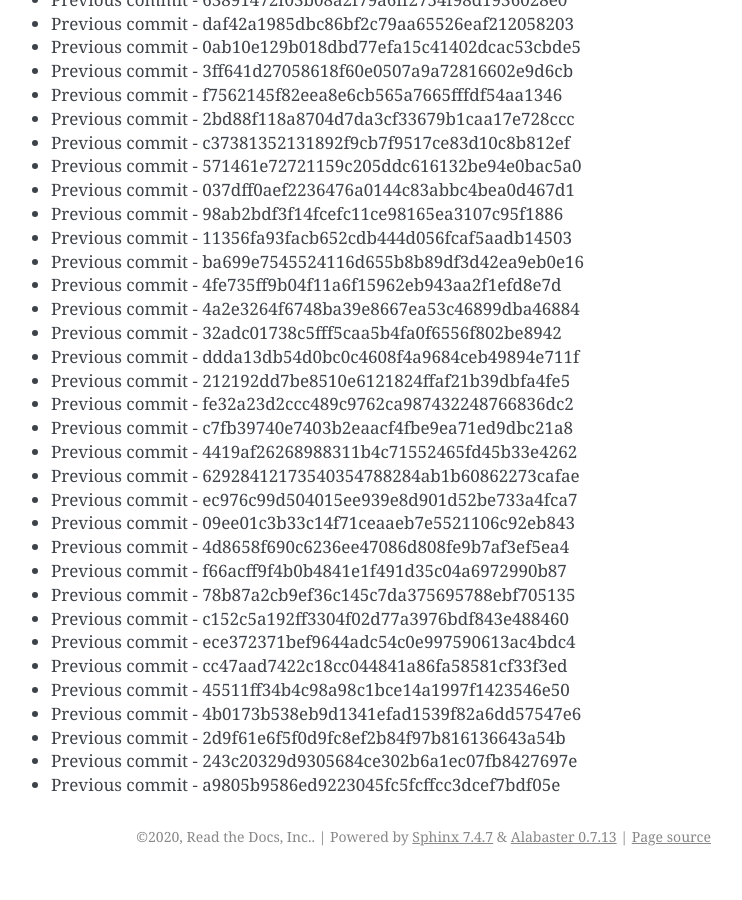
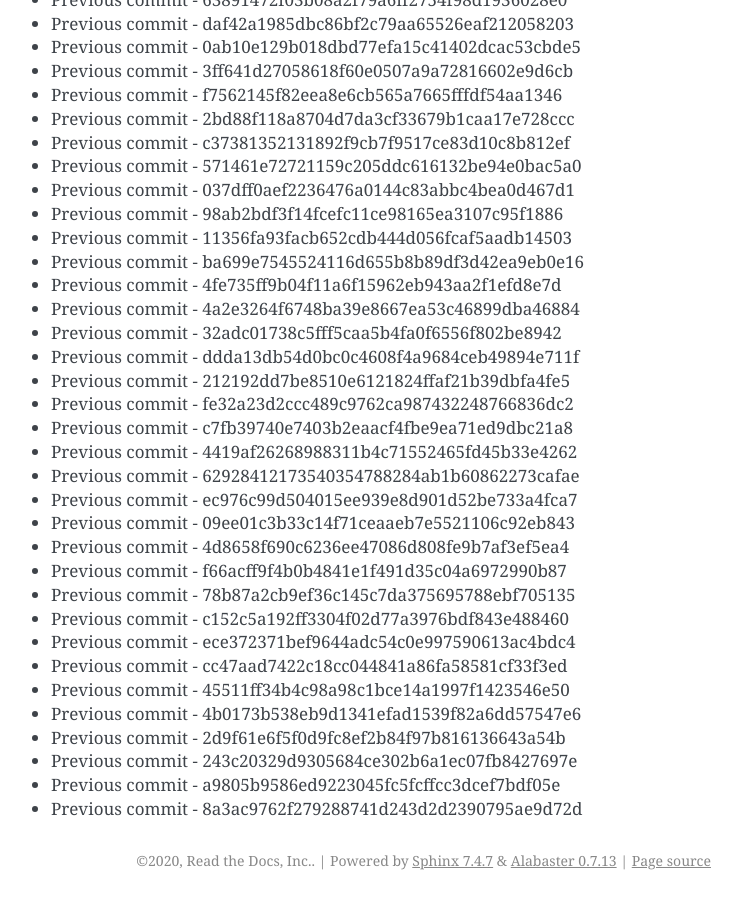
Before and after one commit to readthedocs/rtd-git-stresstest, a Sphinx documentation site: the page built from docs/updates.rst, in a window 1280 px wide and 900 px high, scrolled down 64003 px. Shown: the whole window, without its empty margins (399-1141 px from the left). Built offline with Sphinx 7.4.7, drawn with Linux system fonts in a browser that asks for light colours; before the commit the page ends 64879 px from its top, so only the background shows below that.

Commit message:
Generating commit from previous: 8a3ac9762f279288741d243d2d2390795ae9d72d

```diff
--- a/docs/updates.rst
+++ b/docs/updates.rst
@@ -2721,3 +2721,4 @@ It can be tested for any performance characteristics.
 * Previous commit - 2d9f61e6f5f0d9fc8ef2b84f97b816136643a54b
 * Previous commit - 243c20329d9305684ce302b6a1ec07fb8427697e
 * Previous commit - a9805b9586ed9223045fc5fcffcc3dcef7bdf05e
+* Previous commit - 8a3ac9762f279288741d243d2d2390795ae9d72d
```
